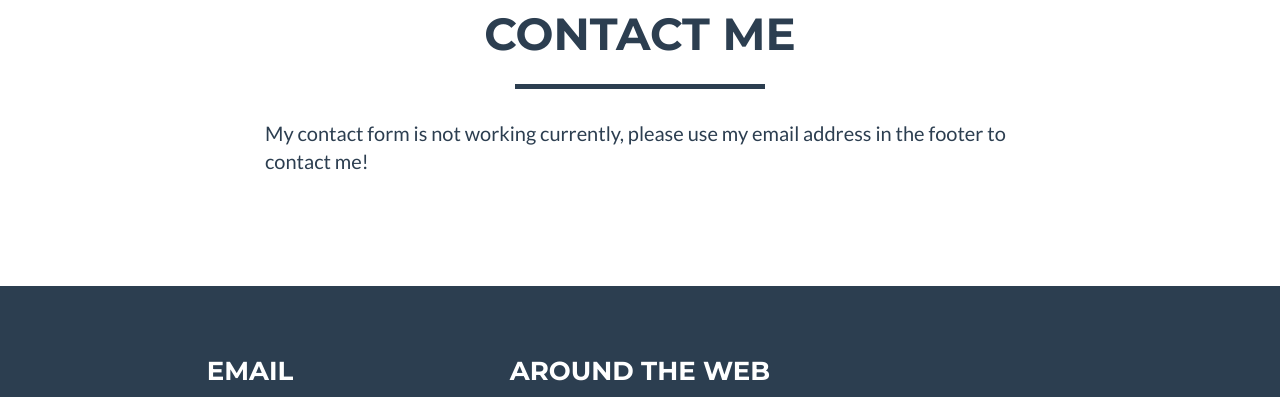
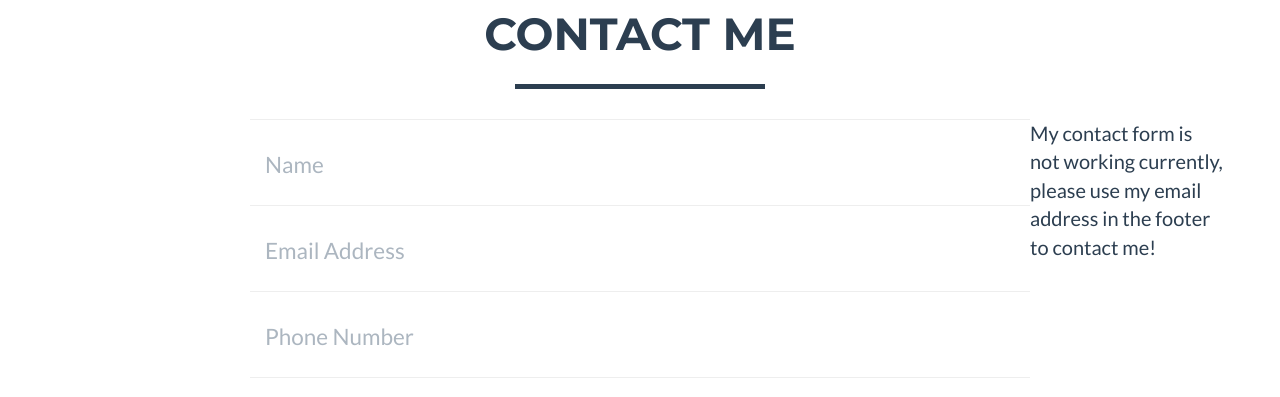
Before and after one commit to predsrule/predsrule.github.io, a plain HTML site: page index.html in a window 1280 px wide. Shown: the part 2190-2587 px from the top of the page. Drawn offline with nearby package versions, Linux system fonts and the light colour scheme.

Commit message:
wssgsgdg

```diff
--- a/index.html
+++ b/index.html
@@ -8,7 +8,6 @@
     <meta name="viewport" content="width=device-width, initial-scale=1">
     <meta name="description" content="">
     <meta name="author" content="">
-    <meta name="theme-color" content="#2c3e50">
 
     <title>Jamie Roebuck - Portfolio</title>
 
@@ -209,7 +208,7 @@
                 <div class="col-lg-8 col-lg-offset-2">
                     <!-- To configure the contact form email address, go to mail/contact_me.php and update the email address in the PHP file on line 19. -->
                     <!-- The form should work on most web servers, but if the form is not working you may need to configure your web server differently. -->
-                    <!--<form name="sentMessage" id="contactForm" novalidate>
+                    <form name="sentMessage" id="contactForm" novalidate>
                         <div class="row control-group">
                             <div class="form-group col-xs-12 floating-label-form-group controls">
                                 <label>Name</label>
@@ -246,7 +245,7 @@
                             </div>
                         </div>
                     </form>
-                </div>-->
+                </div>
 				<p>My contact form is not working currently, please use my email address in the footer to contact me!</p>
             </div>
         </div>
```
